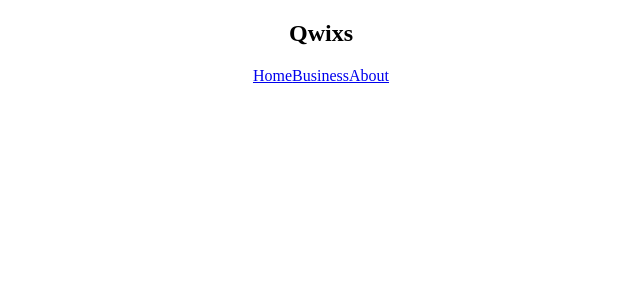
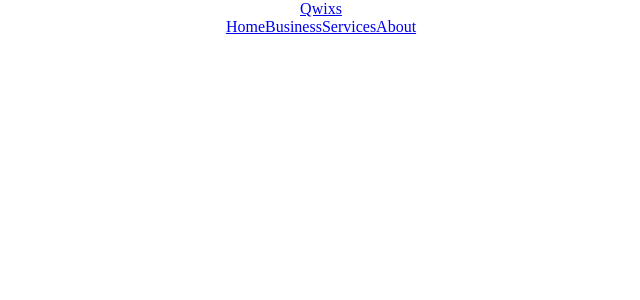
Before and after one commit to 132E/Qwixs_Frontend, a React (Create React App) app in the folder client/: page / in a window 1280 px wide. Shown: the top 300 px of the page, without its empty margins (319-959 px from the left). Built offline with nearby package versions, Linux system fonts and the light colour scheme.

Commit message:
componebts and pages ready

```diff
--- a/client/src/components/Nav.jsx
+++ b/client/src/components/Nav.jsx
@@ -1,13 +1,17 @@
-import {NavLink} from 'react-router-dom';
+import {NavLink, Link} from 'react-router-dom';
 
 const Nav = () => {
     return(
         <nav>
-            <h1>Qwixs</h1>
+            <div id='logo'>
+                <Link to='/'>Qwixs</Link>
+            </div>
             <div>
             <NavLink to='/'>Home</NavLink>
             <NavLink to='/business'>Business</NavLink>
+            <NavLink to='/services'>Services</NavLink>
             <NavLink to='/about'>About</NavLink>
+
             </div>
         </nav>
     )
```
